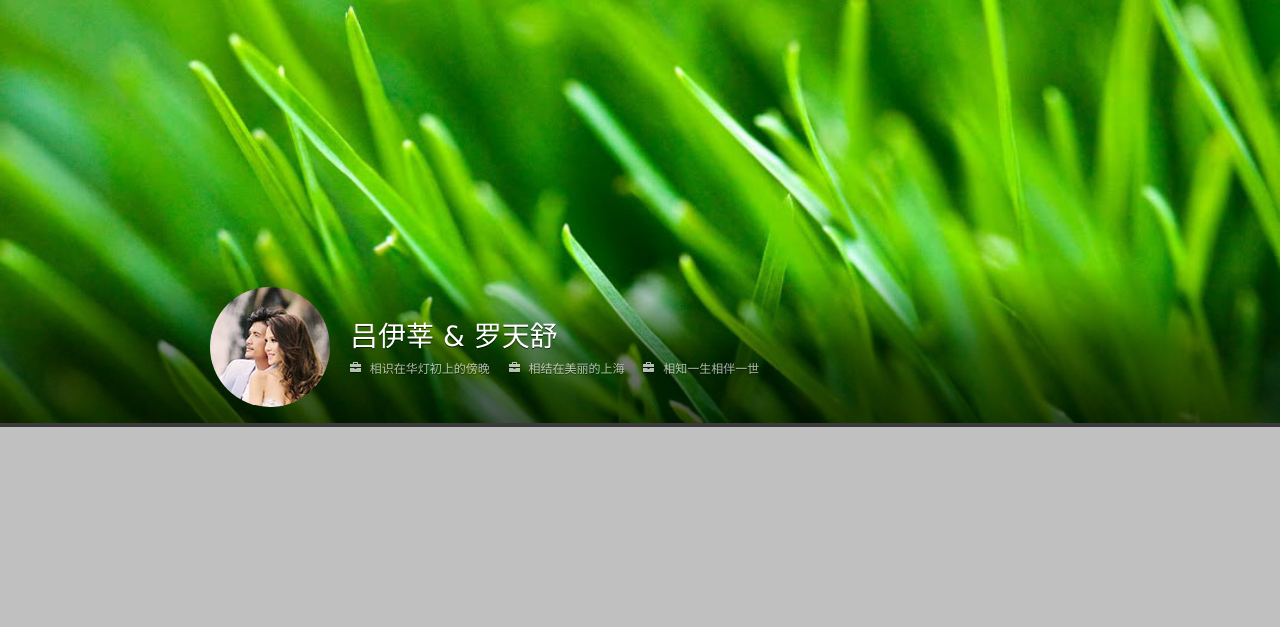
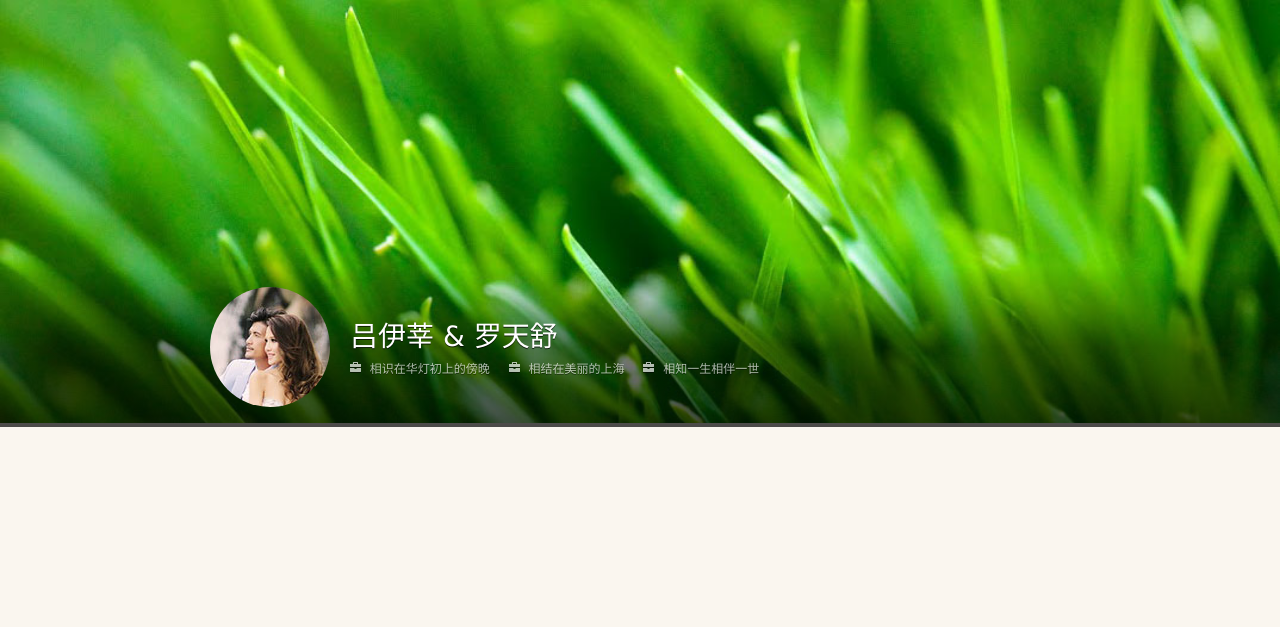
Before and after one commit to fabin/Album, a Python web app: template appengine/templates/albums.html in a window 1280 px wide. Shown: the top 627 px of the page. Run offline with Jinja, Linux system fonts and the light colour scheme; the template is opened without the code that fills it, so the values that code supplies are empty.

Commit message:
change backgroud

```diff
--- a/appengine/static/css/main.css
+++ b/appengine/static/css/main.css
@@ -1,6 +1,6 @@
 body {
 	font-family: Verdana, Helvetica, sans-serif;
-	background-color: #c0c0c0;
+	background: #faf6ef none no-repeat scroll center center;
 	padding: 0px;
 	margin: 0px;
 }
```
